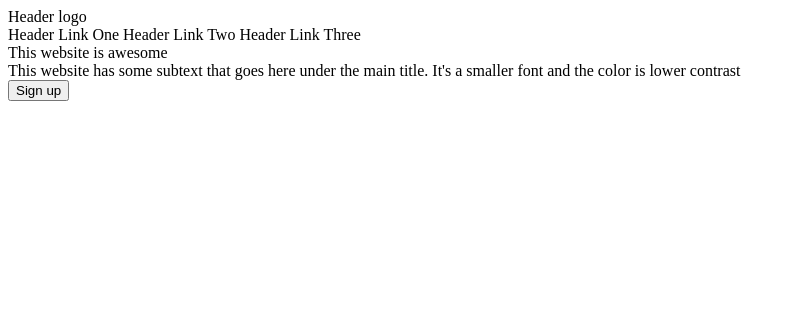
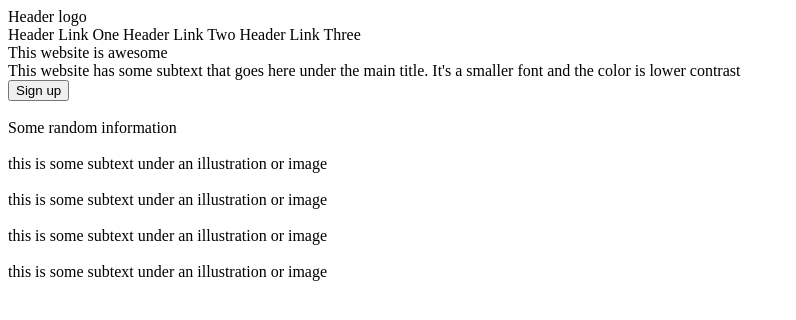
Before and after one commit to sharpskull2/odin-landing-page, a plain HTML site: page index.html in a window 1280 px wide. Shown: the whole page, without its empty margins (0-796 px from the left). Drawn offline with Linux system fonts and the light colour scheme.

Commit message:
Wrote html for information section

```diff
--- a/index.html
+++ b/index.html
@@ -22,5 +22,26 @@
             </div>
             <img>
         </div>
+        <div class="information">
+            <div class="information-header">Some random information</div>
+            <div class="content">
+                <div class="image">
+                    <img class="information-image">
+                    <div class="text">this is some subtext under an illustration or image</div>
+                </div>
+                <div class="image">
+                    <img class="information-image">
+                    <div class="text">this is some subtext under an illustration or image</div>
+                </div>
+                <div class="image">
+                    <img class="information-image">
+                    <div class="text">this is some subtext under an illustration or image</div>
+                </div>
+                <div class="image">
+                    <img class="information-image">
+                    <div class="text">this is some subtext under an illustration or image</div>
+                </div>
+            </div>
+        </div>
     </body>
 </html>
```
